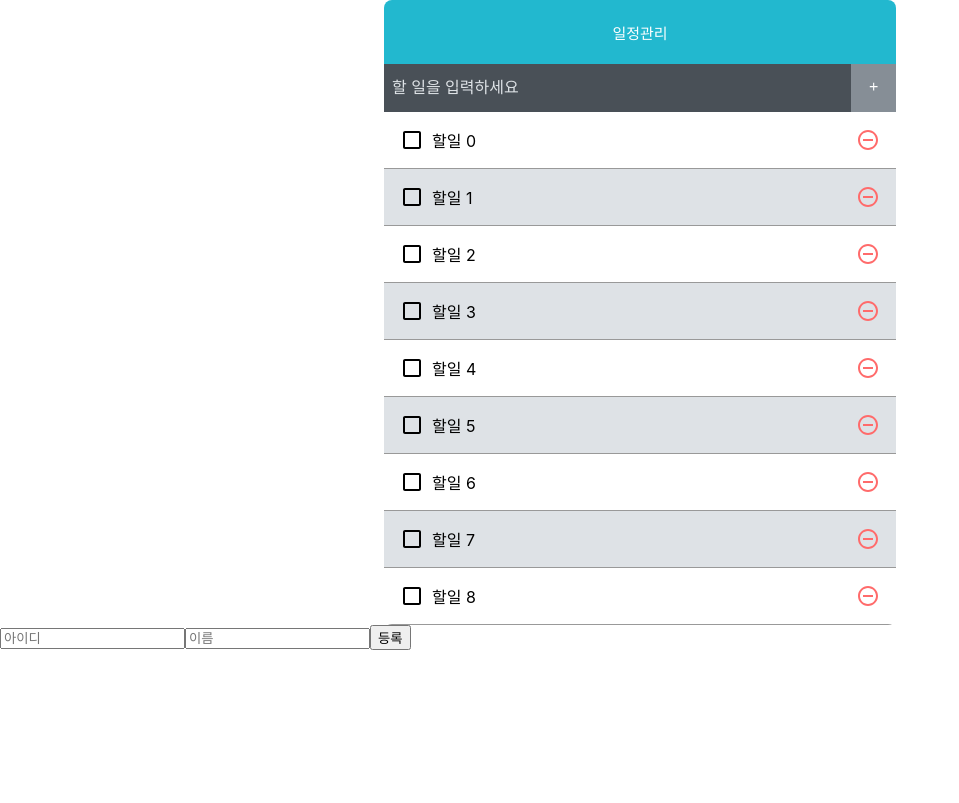
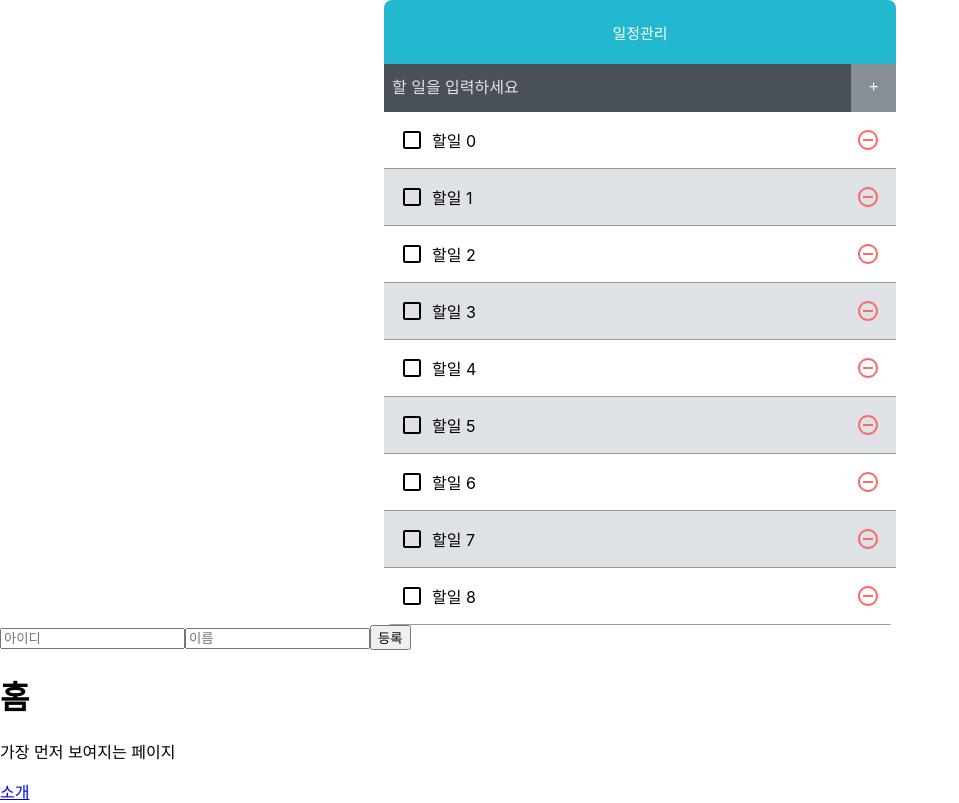
Before and after one commit to happy-sonday/how-to-react-easy, a React (Create React App) app: page /home in a window 1280 px wide. Shown: the whole page, without its empty margins (0-959 px from the left). Built offline with nearby package versions, Linux system fonts and the light colour scheme.

Commit message:
react-router-dom 설정 및 기본 사용법

```diff
--- a/package.json
+++ b/package.json
@@ -11,6 +11,7 @@
     "react": "^17.0.2",
     "react-dom": "^17.0.2",
     "react-icons": "^4.3.1",
+    "react-router-dom": "^6.2.1",
     "react-scripts": "5.0.0",
     "react-virtualized": "^9.22.3",
     "web-vitals": "^2.1.4"
--- a/src/App.tsx
+++ b/src/App.tsx
@@ -15,6 +15,9 @@ import TodoInsert from './components/todo/TodoInsert';
 import TodoList from './components/todo/TodoList';
 import HighLight from './components/HighLight';
 import ImmerPractice from './components/ImmerPractice';
+import { Route, Routes } from 'react-router-dom';
+import About from './components/spa-router/About';
+import SPAHome from './components/spa-router/SPAHome';
 
 const createBulkItems = () => {
   const array = [];
@@ -121,6 +124,10 @@ const App = () => {
 
       {/* <HighLight /> */}
       <ImmerPractice />
+      <Routes>
+        <Route path='/home' element={<SPAHome />} />
+        <Route path='/about' element={<About />} />
+      </Routes>
     </div>
   );
 };
--- /dev/null
+++ b/src/components/spa-router/About.tsx
@@ -0,0 +1,12 @@
+import React from 'react';
+
+const About = () => {
+  return (
+    <div>
+      <h1>소개</h1>
+      <p>리액트 라우터를 사용해 보는 프로젝트입니다.</p>
+    </div>
+  );
+};
+
+export default About;
--- /dev/null
+++ b/src/components/spa-router/SPAHome.tsx
@@ -0,0 +1,14 @@
+import React from 'react';
+import { Link } from 'react-router-dom';
+
+const SPAHome = () => {
+  return (
+    <div>
+      <h1>홈</h1>
+      <p>가장 먼저 보여지는 페이지</p>
+      <Link to='/about'>소개</Link>
+    </div>
+  );
+};
+
+export default SPAHome;
--- a/src/index.js
+++ b/src/index.js
@@ -2,10 +2,13 @@ import React from 'react';
 import ReactDOM from 'react-dom';
 import './index.css';
 import App from './App';
+import { BrowserRouter } from 'react-router-dom';
 
 ReactDOM.render(
   <React.StrictMode>
-    <App />
+    <BrowserRouter>
+      <App />
+    </BrowserRouter>
   </React.StrictMode>,
   document.getElementById('root')
 );
```
Also changed, not shown: 1 other file (tests, documents, lock files or other folders).
